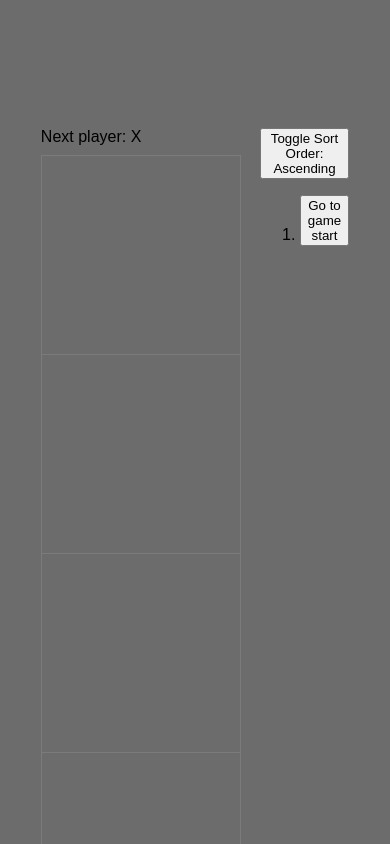
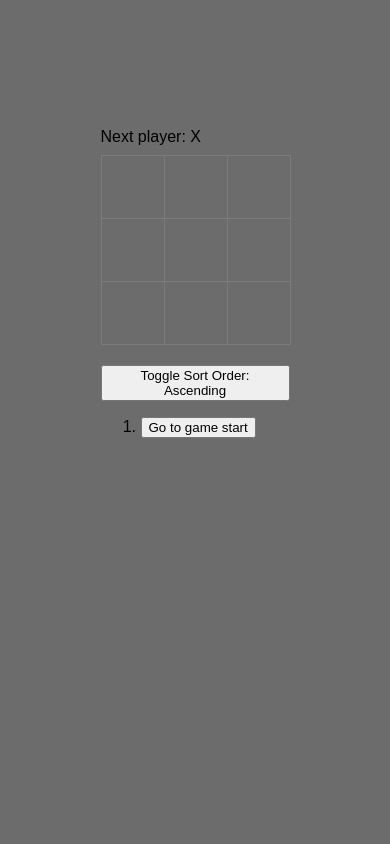
Before and after one commit to satutama/react-challenges, a Next.js app: page / in a window 390 px wide. Shown: the top 844 px of the page. Built offline with nearby package versions, Linux system fonts and the light colour scheme.

Commit message:
fix mobile view

```diff
--- a/pages/index.module.scss
+++ b/pages/index.module.scss
@@ -1,22 +1,83 @@
 $pink: rgb(255, 31, 244);
 $blue: rgb(23, 77, 255);
+
+.board_row {
+  display: flex;
+}
 
 .square {
   background: transparent;
   border: 1px solid;
   float: left;
 
-  line-height: 34px;
-  height: 200px;
   margin-right: -1px;
   margin-top: -1px;
   padding: 0;
   text-align: center;
-  width: 200px;
   font-family: cursive;
-  font-size: 130px;
   font-weight: bold;
   color: $secondary-background;
+}
+
+.status {
+  margin-bottom: 10px;
+}
+
+.game {
+  display: flex;
+}
+
+/* Mobile styles */
+@media (max-width: 1025px) {
+  /* Define your mobile-specific styles here */
+  .square {
+    line-height: 20px;
+    height: 64px;
+    width: 64px;
+    font-size: 40px;
+  }
+
+  .xColor {
+    text-shadow: 0 0 2px $white,
+      0 0 2px $white, 0 0 4px $white,
+      0 0 8px $pink, 0 0 16px $pink,
+      0 0 18px $pink, 0 0 20px $pink,
+      0 0 30px $pink;
+  }
+
+  .oColor {
+    text-shadow: 0 0 2px $white,
+      0 0 2px $white, 0 0 4px $white,
+      0 0 8px $blue, 0 0 16px $blue,
+      0 0 18px$blue, 0 0 20px $blue,
+      0 0 30px $blue;
+  }
+
+  .game {
+    flex-direction: column;
+    align-items: center;
+  }
+
+  .game_info {
+    margin-top: 20px;
+  }
+}
+
+/* Desktop styles */
+@media (min-width: 1025px) {
+  .game {
+    flex-direction: row;
+  }
+
+  .game_info {
+    margin-left: 20px;
+  }
+
+  .square {
+    line-height: 34px;
+    height: 200px;
+    width: 200px;
+    font-size: 130px;
   }
 
   .xColor {
@@ -34,15 +95,4 @@ $blue: rgb(23, 77, 255);
       0 0 92px $blue, 0 0 102px $blue,
       0 0 151px $blue;
   }
-
-.status {
-  margin-bottom: 10px;
 }
-.game {
-  display: flex;
-  flex-direction: row;
-}
-
-.game_info {
-  margin-left: 20px;
-}
```
Lines whose indentation alone changed are shown as unchanged.
